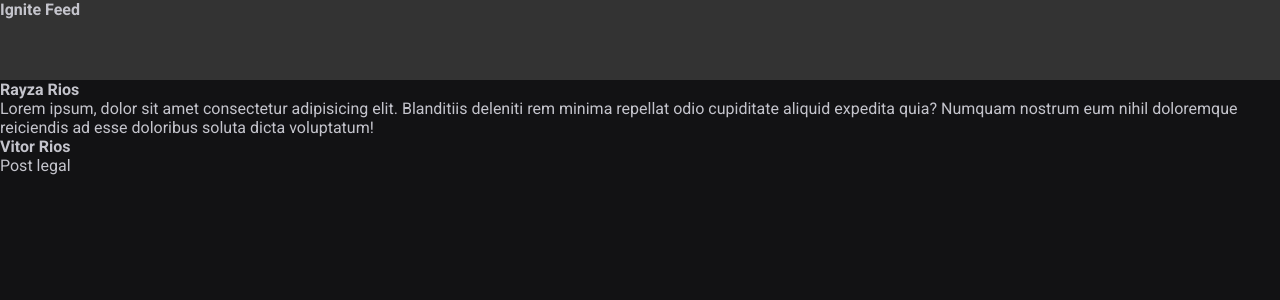
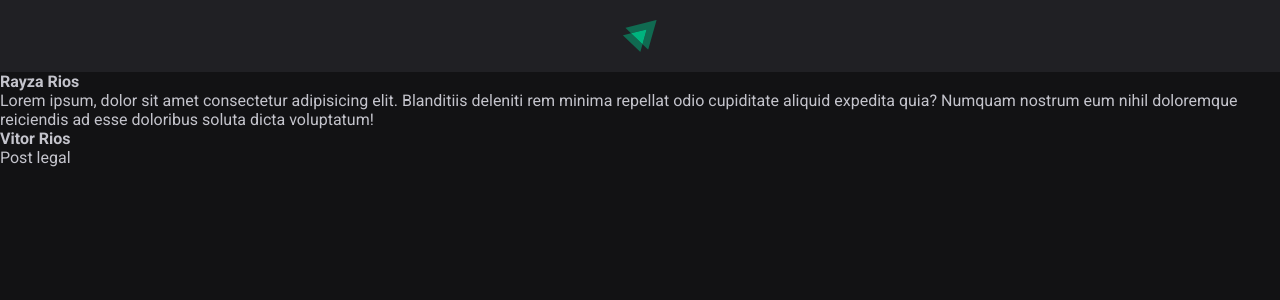
Before and after one commit to RayzaOliveira/feed, a React (Vite) app: page / in a window 1280 px wide. Shown: the top 300 px of the page. Built offline with nearby package versions, Linux system fonts and the light colour scheme.

Commit message:
feat: Estrutura da aplicação - Componente: Header

```diff
--- a/src/components/Header.jsx
+++ b/src/components/Header.jsx
@@ -1,9 +1,13 @@
 import styles from "./Header.module.css";
+
+import igniteLogo from "../assets/ignite-logo.svg";
+
+// console.log(igniteLogo);
 
 export function Header() {
   return (
     <header className={styles.header}>
-      <strong>Ignite Feed</strong>
+      <img src={igniteLogo} alt="Logotipo do Ignite"></img>
     </header>
   );
 }
--- a/src/components/Header.module.css
+++ b/src/components/Header.module.css
@@ -1,4 +1,10 @@
 .header {
-  background: #333;
-  height: 80px;
+  background: var(--gray-800);
+  display: flex;
+  justify-content: center;
+  padding: 1.25rem 0;
 }
+
+.header img {
+  height: 2rem;
+}
```
Also changed, not shown: src/assets/ignite-logo.svg (added).
